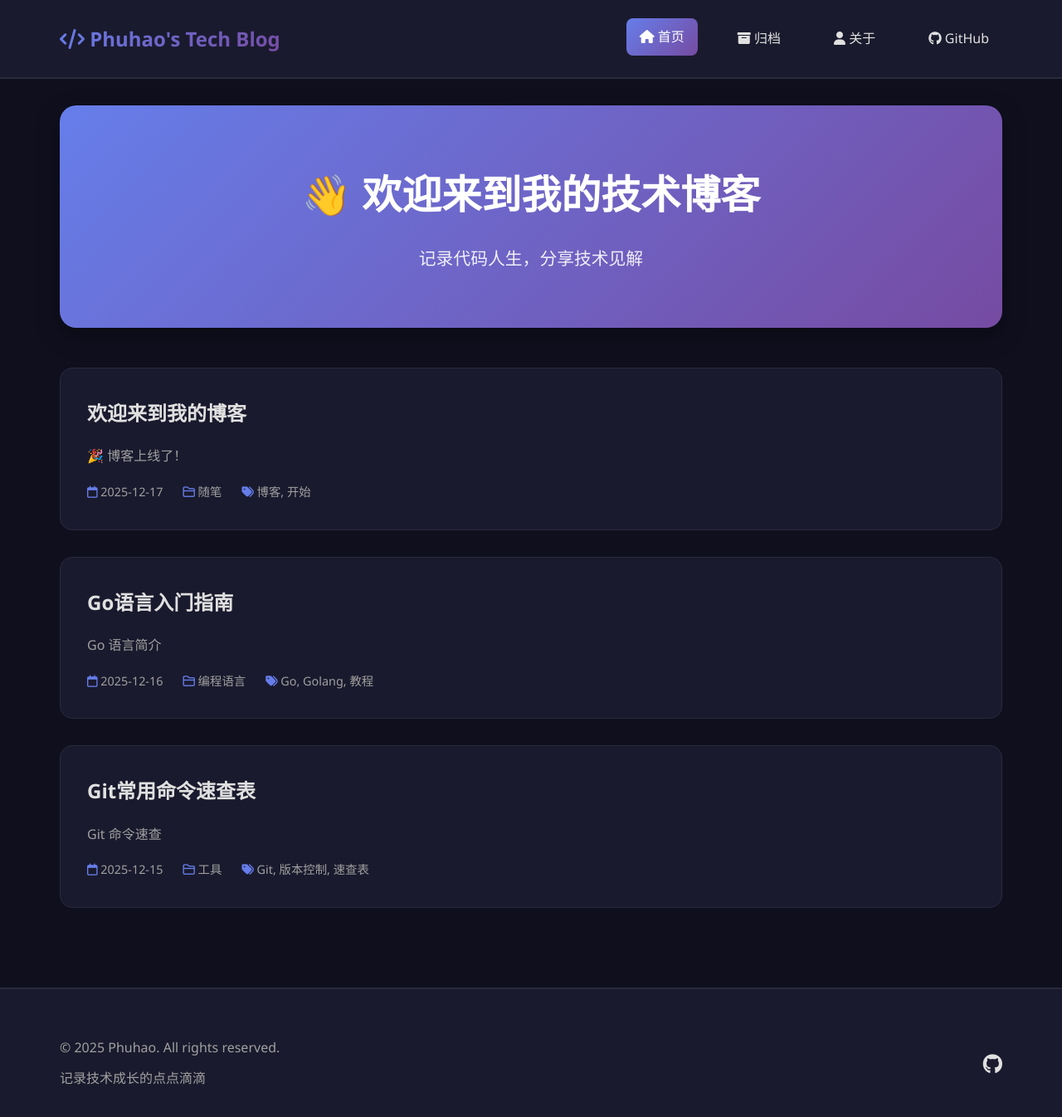
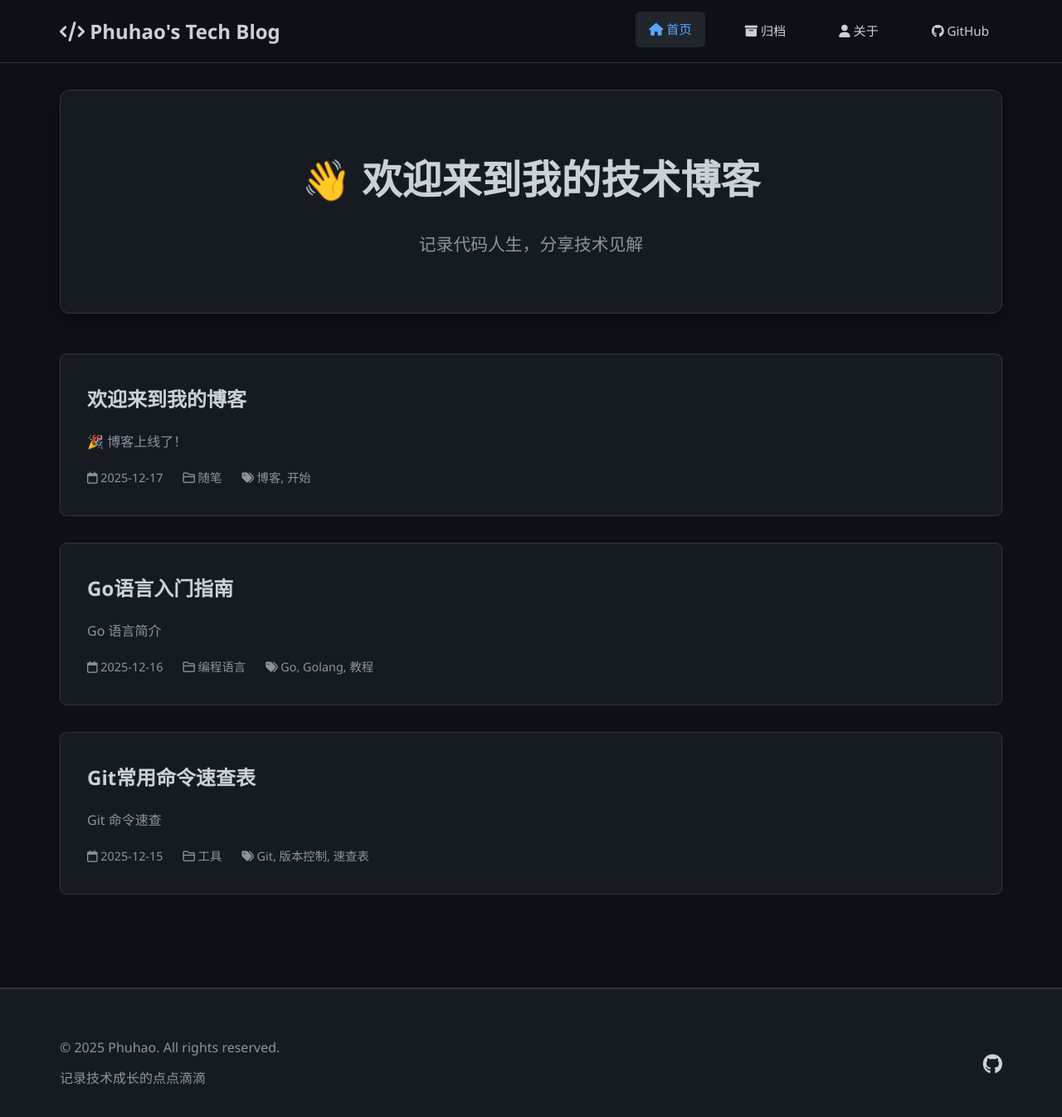
Before and after one commit to phuhao00/phuhao00.github.io, a Jekyll site: the page built from index.md, in a window 1280 px wide and 1354 px high. Shown: the top 1346 px of the window at 83% size. Built offline with Jekyll 4.4.1, drawn with Linux system fonts in a browser that asks for light colours.

Commit message:
Update theme to GitHub Night style

```diff
--- a/assets/css/style.css
+++ b/assets/css/style.css
@@ -1,16 +1,20 @@
-/* ========== 全局变量 ========== */
+/* ========== 全局变量 - GitHub Night Theme ========== */
 :root {
-    --primary-color: #667eea;
-    --secondary-color: #764ba2;
-    --accent-color: #f093fb;
-    --bg-color: #0f0f1e;
-    --surface-color: #1a1a2e;
-    --text-color: #e0e0e0;
-    --text-secondary: #a0a0a0;
-    --border-color: #2a2a3e;
-    --code-bg: #16213e;
-    --shadow: 0 10px 30px rgba(0, 0, 0, 0.3);
-    --gradient: linear-gradient(135deg, var(--primary-color), var(--secondary-color));
+    --primary-color: #58a6ff;
+    --secondary-color: #1f6feb;
+    --accent-color: #238636;
+    --bg-color: #0d1117;
+    --surface-color: #161b22;
+    --text-color: #c9d1d9;
+    --text-secondary: #8b949e;
+    --border-color: #30363d;
+    --code-bg: #161b22;
+    --shadow: 0 8px 24px rgba(0, 0, 0, 0.4);
+    --gradient: linear-gradient(135deg, #1f6feb, #238636);
+    --hover-bg: #21262d;
+    --link-color: #58a6ff;
+    --success-color: #3fb950;
+    --warning-color: #d29922;
 }
 
 /* ========== 基础样式 ========== */
@@ -44,9 +48,9 @@ body {
 
 /* ========== 头部样式 ========== */
 .site-header {
-    background: var(--surface-color);
-    border-bottom: 2px solid var(--border-color);
-    padding: 1.5rem 0;
+    background: var(--bg-color);
+    border-bottom: 1px solid var(--border-color);
+    padding: 1rem 0;
     position: sticky;
     top: 0;
     z-index: 1000;
@@ -66,15 +70,12 @@ body {
     font-size: 1.5rem;
     font-weight: bold;
     text-decoration: none;
-    background: var(--gradient);
-    -webkit-background-clip: text;
-    -webkit-text-fill-color: transparent;
-    background-clip: text;
-    transition: transform 0.3s ease;
+    color: var(--text-color);
+    transition: color 0.3s ease;
 }
 
 .site-title:hover {
-    transform: scale(1.05);
+    color: var(--link-color);
 }
 
 .site-nav .nav-links {
@@ -87,13 +88,14 @@ body {
     text-decoration: none;
     transition: all 0.3s ease;
     padding: 0.5rem 1rem;
-    border-radius: 8px;
+    border-radius: 6px;
+    font-size: 0.95rem;
 }
 
 .site-nav a:hover,
 .site-nav a.active {
-    background: var(--gradient);
-    color: white;
+    background: var(--hover-bg);
+    color: var(--link-color);
     transform: translateY(-2px);
 }
 
@@ -149,8 +151,9 @@ body {
 .hero {
     text-align: center;
     padding: 4rem 2rem;
-    background: var(--gradient);
-    border-radius: 20px;
+    background: var(--surface-color);
+    border: 1px solid var(--border-color);
+    border-radius: 12px;
     margin-bottom: 3rem;
     box-shadow: var(--shadow);
 }
@@ -158,12 +161,13 @@ body {
 .hero h1 {
     font-size: 3rem;
     margin-bottom: 1rem;
-    color: white;
+    color: var(--text-color);
+    font-weight: 600;
 }
 
 .hero p {
     font-size: 1.3rem;
-    color: rgba(255, 255, 255, 0.9);
+    color: var(--text-secondary);
 }
 
 .posts-list {
@@ -173,7 +177,7 @@ body {
 
 .post-card {
     background: var(--surface-color);
-    border-radius: 15px;
+    border-radius: 8px;
     padding: 2rem;
     border: 1px solid var(--border-color);
     transition: all 0.3s ease;
@@ -187,15 +191,16 @@ body {
     top: 0;
     left: 0;
     right: 0;
-    height: 4px;
-    background: var(--gradient);
+    height: 3px;
+    background: var(--link-color);
     transform: scaleX(0);
     transition: transform 0.3s ease;
 }
 
 .post-card:hover {
-    transform: translateY(-5px);
+    transform: translateY(-3px);
     box-shadow: var(--shadow);
+    border-color: var(--link-color);
 }
 
 .post-card:hover::before {
@@ -204,12 +209,17 @@ body {
 
 .post-card h2 {
     margin-bottom: 1rem;
+    font-weight: 600;
 }
 
 .post-card h2 a {
     color: var(--text-color);
     text-decoration: none;
     transition: color 0.3s ease;
+}
+
+.post-card h2 a:hover {
+    color: var(--link-color);
 }
 
 .post-card h2 a:hover {
@@ -233,13 +243,13 @@ body {
 }
 
 .post-meta i {
-    color: var(--primary-color);
+    color: var(--text-secondary);
 }
 
 /* ========== 文章页面样式 ========== */
 .post {
     background: var(--surface-color);
-    border-radius: 15px;
+    border-radius: 8px;
     padding: 3rem;
     border: 1px solid var(--border-color);
 }
@@ -247,16 +257,14 @@ body {
 .post-header {
     margin-bottom: 2rem;
     padding-bottom: 2rem;
-    border-bottom: 2px solid var(--border-color);
+    border-bottom: 1px solid var(--border-color);
 }
 
 .post-title {
     font-size: 2.5rem;
     margin-bottom: 1rem;
-    background: var(--gradient);
-    -webkit-background-clip: text;
-    -webkit-text-fill-color: transparent;
-    background-clip: text;
+    color: var(--text-color);
+    font-weight: 600;
 }
 
 .post-content {
@@ -288,31 +296,33 @@ body {
 }
 
 .post-content a {
-    color: var(--primary-color);
+    color: var(--link-color);
     text-decoration: none;
     border-bottom: 1px solid transparent;
     transition: border-color 0.3s ease;
 }
 
 .post-content a:hover {
-    border-bottom-color: var(--primary-color);
+    border-bottom-color: var(--link-color);
 }
 
 .post-content code {
     background: var(--code-bg);
     padding: 0.2rem 0.5rem;
-    border-radius: 4px;
-    font-family: 'Courier New', Courier, monospace;
+    border-radius: 6px;
+    font-family: 'Consolas', 'Monaco', 'Courier New', monospace;
     font-size: 0.9em;
+    color: var(--text-color);
+    border: 1px solid var(--border-color);
 }
 
 .post-content pre {
     background: var(--code-bg);
     padding: 1.5rem;
-    border-radius: 10px;
+    border-radius: 6px;
     overflow-x: auto;
     margin: 1.5rem 0;
-    border-left: 4px solid var(--primary-color);
+    border: 1px solid var(--border-color);
 }
 
 .post-content pre code {
@@ -321,11 +331,13 @@ body {
 }
 
 .post-content blockquote {
-    border-left: 4px solid var(--primary-color);
+    border-left: 3px solid var(--link-color);
     padding-left: 1.5rem;
     margin: 1.5rem 0;
     color: var(--text-secondary);
-    font-style: italic;
+    background: var(--hover-bg);
+    padding: 1rem 1.5rem;
+    border-radius: 6px;
 }
 
 .post-content img {
@@ -358,11 +370,12 @@ body {
 }
 
 .tag {
-    background: var(--gradient);
-    color: white;
+    background: var(--hover-bg);
+    color: var(--link-color);
     padding: 0.3rem 0.8rem;
     border-radius: 20px;
     font-size: 0.85rem;
+    border: 1px solid var(--border-color);
 }
 
 /* ========== 文章导航 ========== */
@@ -387,7 +400,8 @@ body {
 .post-navigation a:hover {
     transform: translateY(-3px);
     box-shadow: var(--shadow);
-    border-color: var(--primary-color);
+    border-color: var(--link-color);
+    background: var(--hover-bg);
 }
 
 .prev-post {
@@ -432,7 +446,7 @@ body {
 }
 
 .footer-social a:hover {
-    color: var(--primary-color);
+    color: var(--link-color);
     transform: scale(1.2);
 }
 
@@ -441,8 +455,9 @@ body {
     position: fixed;
     bottom: 2rem;
     right: 2rem;
-    background: var(--gradient);
-    color: white;
+    background: var(--surface-color);
+    border: 1px solid var(--border-color);
+    color: var(--text-color);
     width: 50px;
     height: 50px;
     border-radius: 50%;
@@ -461,6 +476,9 @@ body {
 
 .back-to-top:hover {
     transform: translateY(-5px);
+    background: var(--hover-bg);
+    border-color: var(--link-color);
+    color: var(--link-color);
 }
 
 /* ========== 响应式设计 ========== */
```
